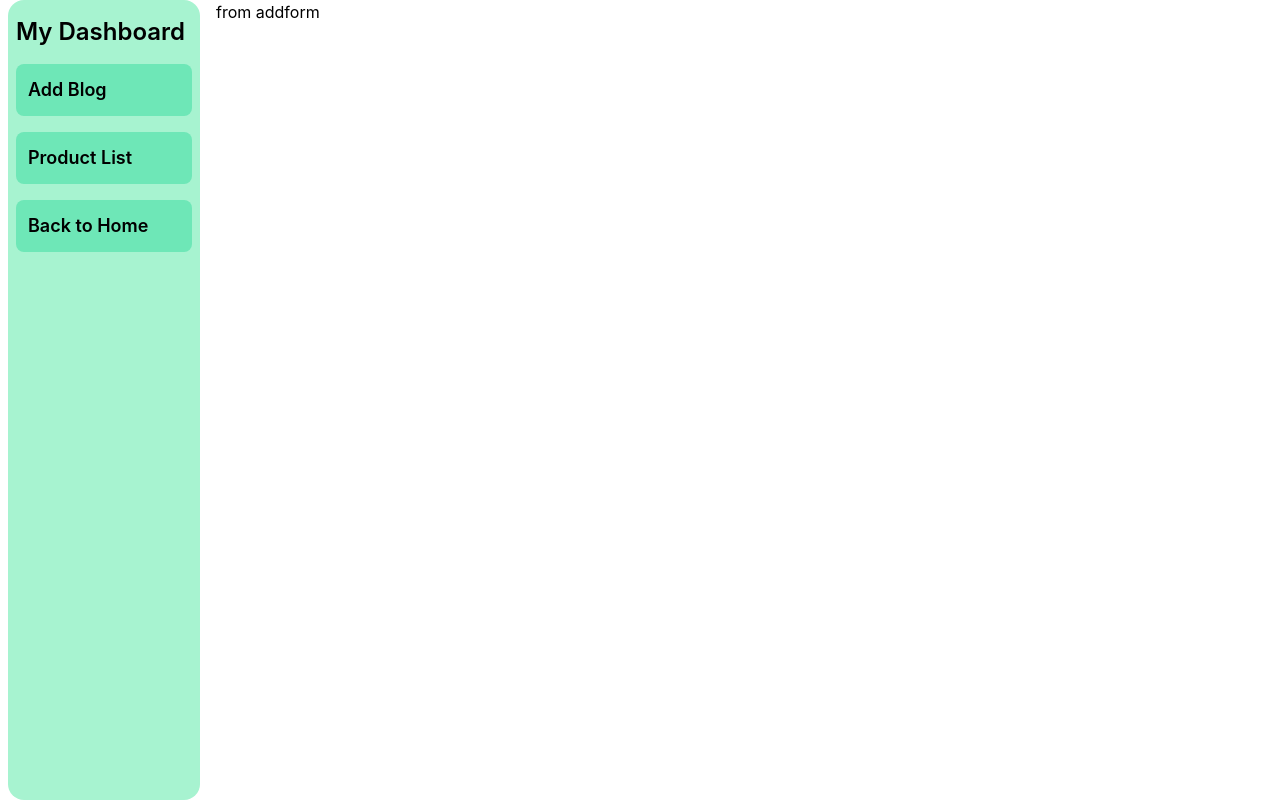
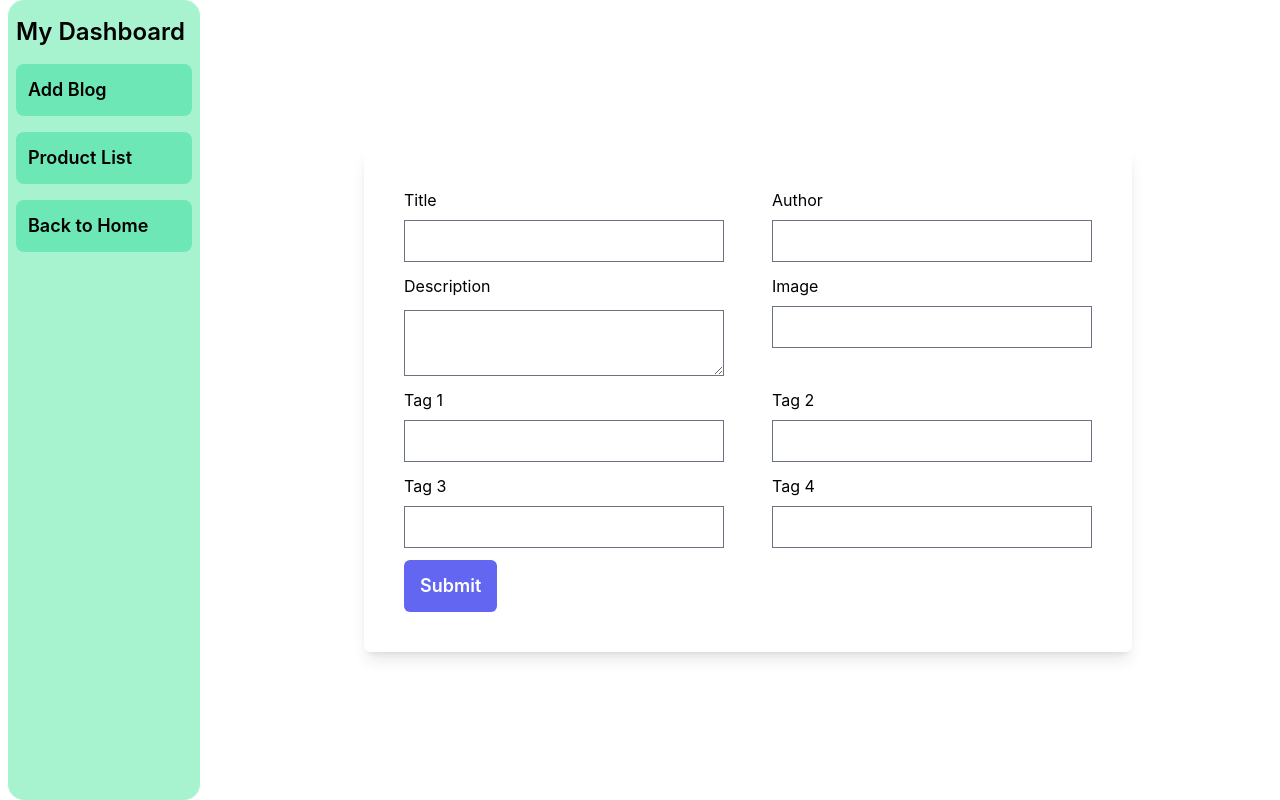
Before and after one commit to Rahad-khan/devdudefrontend, a React (Create React App) app: page /dashboard/add-blog in a window 1280 px wide. Built offline with nearby package versions, Linux system fonts and the light colour scheme; what tw-elements would draw is missing.

Commit message:
Done Delete and add

```diff
--- a/package.json
+++ b/package.json
@@ -8,6 +8,7 @@
     "@testing-library/user-event": "^13.2.1",
     "react": "^18.2.0",
     "react-dom": "^18.2.0",
+    "react-hook-form": "^7.41.2",
     "react-redux": "^8.0.5",
     "react-router-dom": "^6.6.1",
     "react-scripts": "5.0.1",
@@ -42,6 +43,7 @@
     ]
   },
   "devDependencies": {
+    "@tailwindcss/forms": "^0.5.3",
     "autoprefixer": "^10.4.13",
     "postcss": "^8.4.20",
     "tailwindcss": "^3.2.4"
--- a/src/Layout/Dashboard/AddForm.js
+++ b/src/Layout/Dashboard/AddForm.js
@@ -1,9 +1,119 @@
-import React from 'react';
+import React from "react";
+import { useForm } from "react-hook-form";
+import { useDispatch } from "react-redux";
+import { addBlogThunk } from "../../Redux/thunk/blogs/blogThunk";
 
 const AddForm = () => {
+    const { register, handleSubmit } = useForm();
+    const dispatch = useDispatch();
+
+    const date = new Date();
+    console.log(`file: AddForm.js:10 ~ AddForm ~ date`, date)
+
+
+    const submit = (data) => {
+        const { title, author, description, image } = data;
+        const product = {
+            title, author, description, image,
+            tags: [
+                data.tag1,
+                data.tag2,
+                data.tag3,
+                data.tag4,
+            ],
+            views: 0,
+            createdAt: date
+        };
+        console.log(product);
+        dispatch(addBlogThunk(product));
+    };
+
     return (
-        <div>
-            from addform
+        <div className='flex justify-center items-center h-full '>
+            <form
+                className='shadow-lg p-10 rounded-md flex flex-wrap gap-3 max-w-3xl justify-between bg-white'
+                onSubmit={handleSubmit(submit)}
+            >
+                <div className='flex flex-col w-full max-w-xs'>
+                    <label className='mb-2' htmlFor='title'>
+                        Title
+                    </label>
+                    <input type='text' id='title' {...register("title")} required />
+                </div>
+                <div className='flex flex-col w-full max-w-xs'>
+                    <label className='mb-2' htmlFor='author'>
+                        Author
+                    </label>
+                    <input type='text' name='author' id='author' {...register("author")} required />
+                </div>
+
+                <div className='flex flex-col w-full max-w-xs'>
+                    <label className='mb-3' htmlFor='description'>
+                        Description
+                    </label>
+                    <textarea type="textarea" name='description' id='description' {...register("description")} required ></textarea>
+                </div>
+                <div className='flex flex-col w-full max-w-xs'>
+                    <label className='mb-2' htmlFor='image'>
+                        Image
+                    </label>
+                    <input type='text' name='image' id='image' {...register("image")} required />
+                </div>
+
+                <div className='flex flex-col w-full max-w-xs'>
+                    <label className='mb-2' htmlFor='tag1'>
+                        Tag 1
+                    </label>
+                    <input
+                        type='text'
+                        name='tag1'
+                        id='tag1'
+                        {...register("tag1")}
+                    />
+                </div>
+                <div className='flex flex-col w-full max-w-xs'>
+                    <label className='mb-2' htmlFor='tag2'>
+                        Tag 2
+                    </label>
+                    <input
+                        type='text'
+                        name='tag2'
+                        id='tag2'
+                        {...register("tag2")}
+                    />
+                </div>
+                <div className='flex flex-col w-full max-w-xs'>
+                    <label className='mb-2' htmlFor='tag3'>
+                        Tag 3
+                    </label>
+                    <input
+                        type='text'
+                        name='tag3'
+                        id='tag3'
+                        {...register("tag3")}
+                    />
+                </div>
+                <div className='flex flex-col w-full max-w-xs'>
+                    <label className='mb-2' htmlFor='tag4'>
+                        Tag 4
+                    </label>
+                    <input
+                        type='text'
+                        name='tag4'
+                        id='tag4'
+                        {...register("tag4")}
+                    />
+                </div>
+
+                <div className='flex justify-between items-center w-full'>
+                    <button
+                        className=' px-4 py-3 bg-indigo-500 rounded-md font-semibold text-white text-lg disabled:bg-gray-500'
+                        type='submit'
+                    >
+                        Submit
+                    </button>
+                </div>
+            </form>
         </div>
     );
 };
--- a/src/Layout/Dashboard/BlogList.js
+++ b/src/Layout/Dashboard/BlogList.js
@@ -1,6 +1,6 @@
 import React, { useEffect } from 'react';
 import { useDispatch, useSelector } from 'react-redux';
-import { loadBlogData } from '../../Redux/thunk/blogs/blogThunk';
+import { deleteBlogThunk, loadBlogData } from '../../Redux/thunk/blogs/blogThunk';
 
 const BlogList = () => {
     const { blogs } = useSelector(state => state);
@@ -11,7 +11,11 @@ const BlogList = () => {
         return () => {
             dispatch(loadBlogData())
         }
-    }, [dispatch])
+    }, [dispatch]);
+
+    const handleDelete = (id) => {
+        dispatch(deleteBlogThunk(id))
+    }
 
     return (
         <div className="flex flex-col">
@@ -48,7 +52,7 @@ const BlogList = () => {
                                         <td className="text-sm text-gray-900 font-light px-6 py-4 whitespace-nowrap space-x-2">
                                             <button type="button" className="inline-block px-4 py-2.5 bg-blue-400 text-white font-medium text-xs leading-tight uppercase rounded-full shadow-md hover:bg-blue-500 hover:shadow-lg focus:bg-blue-500 focus:shadow-lg focus:outline-none focus:ring-0 active:bg-blue-600 active:shadow-lg transition duration-150 ease-in-out">Update</button>
 
-                                            <button type="button" className="inline-block px-4 py-2.5 bg-red-600 text-white font-medium text-xs leading-tight uppercase rounded-full shadow-md hover:bg-red-700 hover:shadow-lg focus:bg-red-700 focus:shadow-lg focus:outline-none focus:ring-0 active:bg-red-800 active:shadow-lg transition duration-150 ease-in-out">Delete</button>
+                                            <button onClick={() => handleDelete(blog._id)} type="button" className="inline-block px-4 py-2.5 bg-red-600 text-white font-medium text-xs leading-tight uppercase rounded-full shadow-md hover:bg-red-700 hover:shadow-lg focus:bg-red-700 focus:shadow-lg focus:outline-none focus:ring-0 active:bg-red-800 active:shadow-lg transition duration-150 ease-in-out">Delete</button>
 
                                         </td>
                                     </tr>)
--- a/src/Redux/reducers/blogReducer.js
+++ b/src/Redux/reducers/blogReducer.js
@@ -1,4 +1,4 @@
-import { GET_CONTENT } from "../actionTypes/blogActionTypes";
+import { ADD_CONTENT, DELETE_CONTENT, GET_CONTENT } from "../actionTypes/blogActionTypes";
 
 const initialState = {
     blogs: []
@@ -12,6 +12,18 @@ const blogReducer = (state = initialState, action) => {
                 blogs: action.payload
             }
         }
+        case ADD_CONTENT: {
+            return {
+                ...state,
+                blogs: [...state.blogs, action.payload]
+            }
+        }
+        case DELETE_CONTENT: {
+            return {
+                ...state,
+                blogs: state.blogs.filter(blog => blog._id !== action.payload)
+            }
+        }
         default:
             return state;
     }
--- a/src/Redux/thunk/blogs/blogThunk.js
+++ b/src/Redux/thunk/blogs/blogThunk.js
@@ -1,4 +1,4 @@
-import { getBlogs } from "../../actionCreators/blogActionCreator";
+import { addBlog, deleteBlog, getBlogs } from "../../actionCreators/blogActionCreator";
 
 export const loadBlogData = () => {
 
@@ -10,4 +10,39 @@ export const loadBlogData = () => {
             dispatch(getBlogs(data.data))
         }
     };
-}
+};
+export const addBlogThunk = (blogData) => {
+
+    return async (dispatch, getState) => {
+        const res = await fetch("http://localhost:5000/blog", {
+            method: 'POST',
+            headers: {
+                'Accept': 'application/json',
+                'Content-Type': 'application/json'
+            },
+            body: JSON.stringify(blogData)
+        });
+        const data = await res.json();
+        if (data.insertedId) {
+            dispatch(addBlog({
+                _id: data.insertedId,
+                ...blogData
+
+            }))
+        }
+    };
+};
+export const deleteBlogThunk = (id) => {
+
+    return async (dispatch, getState) => {
+        const res = await fetch(`http://localhost:5000/blog/${id}`, {
+            method: 'DELETE',
+        });
+        const data = await res.json();
+        console.log(`file: blogThunk.js:42 ~ return ~ data`, data)
+
+        if (data.deletedCount) {
+            dispatch(deleteBlog(id))
+        }
+    };
+};
--- a/tailwind.config.js
+++ b/tailwind.config.js
@@ -6,6 +6,7 @@ module.exports = {
     extend: {},
   },
   plugins: [
+    require('@tailwindcss/forms'),
     require('tw-elements/dist/plugin')
   ]
 }
```
Also changed, not shown: 2 other files (tests, documents, lock files or other folders).
